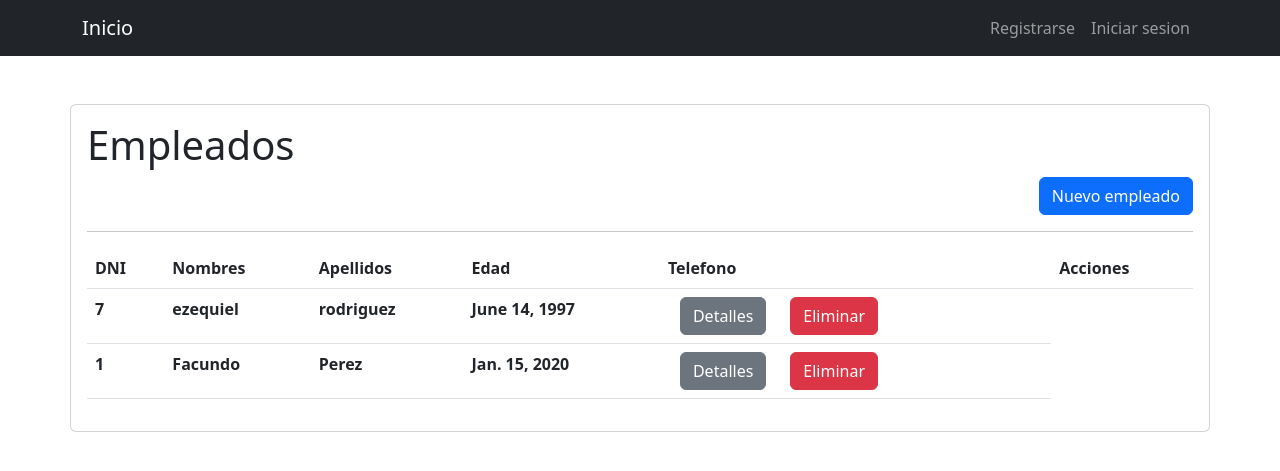
After one commit to perezfacundo/project_v1, a Django app: template solicitudes/templates/empleados.html in a window 1280 px wide. The commit adds this page. Shown: the top 471 px of the page. Run offline with Django 4.2, Linux system fonts and the light colour scheme; the template is opened without the code that fills it: values that come from a table or form of the project are taken from there, others are empty; data comes from the database, SQL or seed files in the repository; both versions use the stored data as it was after the commit; tables that the repository leaves empty hold one stand-in row (values such as "Sample post"); lists and menus that the app fills with data are empty.

Commit message:
prueba_permisos exitosa

```diff
--- a/project_v1/urls.py
+++ b/project_v1/urls.py
@@ -21,11 +21,25 @@ urlpatterns = [
     path('admin/', admin.site.urls),
     path('', views.home, name='home'),
 
+    # rutas solicitudes
     path('solicitudes/', views.solicitudes, name='solicitudes'),
     path('solicitudes/crear/', views.solicitudes_crear, name='solicitudes_crear'),
     path('solicitudes/<int:solicitud_id>/', views.solicitud_detalle, name='solicitud_detalle'),
     path('solicitudes/<int:solicitud_id>/eliminar/', views.solicitud_eliminar, name='solicitud_eliminar'),
 
+    #rutas empleados
+    path('empleados/', views.empleados, name='empleados'),
+    # path('empleados/crear/', views.empleados_crear, name='empleados_crear'),
+    # path('empleados/<int:empleado_id/>', views.empleado_detalle, name='empleado_detalle'),
+    # path('empleados/<int:empleado_id/eliminar/>', views.empleado_eliminar, name='empleado_eliminar'),
+
+    #rutas clientes
+    # path('clientes/', views.clientes, name='clientes'),
+    # path('clientes/crear/', views.clientes_crear, name='clientes_crear'),
+    # path('clientes/<int:clientes_id/>', views.cliente_detalle, name='cliente_detalle'),
+    # path('clientes/<int:clientes_id/eliminar/>', views.cliente_eliminar, name='cliente_eliminar'),
+
+    #rutas authenticate
     path('signup/', views.signup, name='signup'),
     path('logout/', views.signout, name='logout'),
     path('signin/', views.signin, name='signin'),
--- a/solicitudes/admin.py
+++ b/solicitudes/admin.py
@@ -5,11 +5,11 @@ from .models import Usuario, EstadosCliente, Cliente, EstadosEmpleadoCalle, Empl
 
 admin.site.register(Usuario)
 admin.site.register(EstadosCliente)
-# admin.site.register(Cliente)
+admin.site.register(Cliente)
 admin.site.register(EstadosEmpleadoCalle)
-# admin.site.register(EmpleadoCalle)
+admin.site.register(EmpleadoCalle)
 admin.site.register(EstadosEmpleadoAdmnistrativo)
-# admin.site.register(EmpleadoAdministrativo)
+admin.site.register(EmpleadoAdministrativo)
 admin.site.register(tipo_usuario)
 admin.site.register(EstadosSolicitud)
 admin.site.register(Solicitud)
--- a/solicitudes/models.py
+++ b/solicitudes/models.py
@@ -12,6 +12,10 @@ class tipo_usuario(models.Model):
 
     def __str__(self):
         return f"{self.descripcion}"
+
+    class Meta:
+        verbose_name_plural = "Tipos de usuarios"
+
 
 class Usuario(AbstractUser):
     # id int [primary key]
@@ -32,11 +36,17 @@ class Usuario(AbstractUser):
     def __str__(self):
         return f"0{self.id} - {self.last_name} {self.first_name}"
 
+    class Meta:
+        verbose_name_plural = "Usuarios"
+
 class EstadosCliente(models.Model):
     descripcion = models.CharField(max_length=20)
 
     def __str__(self):
         return f"{self.descripcion}"
+
+    class Meta:
+        verbose_name_plural = "Estados de clientes"
 
 class Cliente(Usuario):
     puntos = models.IntegerField()
@@ -46,27 +56,62 @@ class Cliente(Usuario):
     def __str__(self):
         return f"{self.last_name} {self.first_name} "
 
+    class Meta:
+        verbose_name_plural = "Clientes"
+
 class EstadosEmpleadoCalle(models.Model):
     descripcion = models.CharField(max_length=20)
 
+    def __str__(self):
+        return f"{self.descripcion}"
+
+    class Meta:
+        verbose_name_plural = "Estados de empleados de calle"
+
 class EmpleadoCalle(Usuario):
+    fecha_nac = models.DateField(null=True)
     tipo_carnet = models.CharField(max_length=2)
     ausencias = models.IntegerField()
     id_estado_empleado_calle = models.ForeignKey(EstadosEmpleadoCalle, on_delete=models.CASCADE)
     usuario = models.OneToOneField(Usuario, on_delete=models.CASCADE, parent_link=True)
 
+    def __str__(self):
+        return f"0{self.id} - {self.last_name} {self.first_name}"
+
+    class Meta:
+        verbose_name_plural = "Empleados de calle"
+
 class EstadosEmpleadoAdmnistrativo(models.Model):
     descripcion = models.CharField(max_length=20)
 
+    def __str__(self):
+        return f"{self.descripcion}"
+
+    class Meta:
+        verbose_name_plural = "Estados de empleados administrativos"
+
 class EmpleadoAdministrativo(Usuario):
+    fecha_nac = models.DateField(null=True)
     ausencias = models.IntegerField()
     id_estado_empleado_administrativo = models.ForeignKey(EstadosEmpleadoAdmnistrativo, on_delete=models.CASCADE)
     usuario = models.OneToOneField(Usuario, on_delete=models.CASCADE, parent_link=True)
+
+    def __str__(self):
+        return f"0{self.id} - {self.last_name} {self.first_name} {self.id_tipo_usuario.descripcion}"
+
+    class Meta:
+        verbose_name_plural = "Empleados administrativos"
 
 #==================================================
 
 class EstadosSolicitud(models.Model):
     descripcion = models.CharField(max_length=20)
+
+    def __str__(self):
+        return f"{self.descripcion}"
+
+    class Meta:
+        verbose_name_plural = "Estados de solicitudes"
 
 class Solicitud(models.Model):
     objetos_a_transportar = models.TextField(max_length=255, null=True) #heladera, sillon, televisor, escritorio
@@ -94,8 +139,20 @@ class Solicitud(models.Model):
 
     fecha_trabajo = models.DateField(blank=False, validators=[validar_dia_habil])
 
+    def __str__(self):
+        return f"ID:{self.id}- Desde:{self.direccion_desde}- Hasta:{self.direccion_hasta}"
+
+    class Meta:
+        verbose_name_plural = "Solicitudes"
+
 class EstadosTransporte(models.Model):
     descripcion = models.CharField(max_length=20)
+
+    def __str__(self):
+        return f"{self.descripcion}"
+
+    class Meta:
+        verbose_name_plural = "Estados de solicitudes"
 
 class Transporte(models.Model):
     dominio = models.CharField(max_length=7)
@@ -105,12 +162,30 @@ class Transporte(models.Model):
     capacidad = models.IntegerField()
     id_estado_transporte = models.ForeignKey(EstadosTransporte, on_delete=models.CASCADE)
 
+    def __str__(self):
+        return f"ID:{self.id}- Dominio:{self.dominio}- Marca:{self.marca}- Nombre:{self.nombre}"
+
+    class Meta:
+        verbose_name_plural = "Transportes"
+
 #=================================================
 
 class SolicitudesEmpleados(models.Model):
     id_solicitud = models.ForeignKey(Solicitud, on_delete=models.CASCADE)
     id_empleado = models.ForeignKey(EmpleadoCalle, on_delete=models.CASCADE)
 
+    def __str__(self):
+        return f"{self.id_solicitud.direccion_desde}/{self.direccion_hasta} el:{self.fecha_trabajo} - {self.id_empleado.first_name} {self.id_empleado.last_name}"
+
+    class Meta:
+        verbose_name_plural = "Solicitudes y Empleados"
+
 class SolicitudesTransportes(models.Model):
     id_solicitud = models.ForeignKey(Solicitud, on_delete=models.CASCADE)
     id_transporte = models.ForeignKey(Transporte, on_delete=models.CASCADE)
+
+    def __str__(self):
+        return f"{self.id_solicitud.direccion_desde}/{self.direccion_hasta} el:{self.fecha_trabajo} - {self.id_transporte.marca} {self.id_transporte.nombre}"
+
+    class Meta:
+        verbose_name_plural = "Solicitudes y Transportes"
--- a/solicitudes/templates/base.html
+++ b/solicitudes/templates/base.html
@@ -21,10 +21,17 @@
 
       <div class="collapse navbar-collapse" id="navbarNav">
         <ul class="navbar-nav ms-auto">
-          <!-- <li class="nav-item"><a class="nav-link active" href="/">Inicio</a></li> -->
+
           {% if user.is_authenticated %}
           <li class="nav-item"><a class="nav-link" href="/solicitudes">Solicitudes</a></li>
-          <!-- <li class="nav-item"><a class="nav-link" href="/solicitudes/crear">Crear solicitud</a></li> -->
+
+          <!-- si usuario = admin o empleado administrativo then -->
+
+          {% if user.is_staff %}
+          <li class="nav-item"><a class="nav-link" href="/empleados">Empleados</a></li>
+          <li class="nav-item"><a class="nav-link" href="/transportes">Transportes</a></li>
+          {% endif %}
+
           <li class="nav-item"><a class="nav-link" href="/logout">Cerrar sesion</a></li>
           {% else %}
           <li class="nav-item"><a class="nav-link" href="/signup">Registrarse</a></li>
--- /dev/null
+++ b/solicitudes/templates/empleados.html
@@ -0,0 +1,79 @@
+{% extends 'base.html' %}
+
+{% block content %}
+
+<div class="container">
+    <div class="row">
+        <section class="col-md-10 mt-5 card card-body">
+            <h1>Empleados</h1>
+            <div class="d-grid gap-2 d-md-flex justify-content-md-end">
+                <a class="btn btn-primary" href="/empleados/crear/">Nuevo empleado</a>
+            </div>
+            <hr>
+            <table class="table table-hover">
+                <thead>
+                    <tr>
+                        <th scope="col">DNI</th>
+                        <th scope="col">Nombres</th>
+                        <th scope="col">Apellidos</th>
+                        <th scope="col">Edad</th>
+                        <th scope="col">Telefono</th>
+                        <th scope="col">Acciones</th>
+                    </tr>
+                </thead>
+                <tbody>
+                    {% for empleado in empleados_calle %}
+                    <tr>
+                        <th scope="row">{{empleado.id}}</th>
+                        <th>{{empleado.first_name}}</th>
+                        <th>{{empleado.last_name}}</th>
+                        <th>{{empleado.fecha_nac}}</th>
+                        <th>
+                            <div class="container text-center">
+                                <div class="row row-cols-auto">
+                                    <div class="col">
+                                        <form action="{% url 'empleado_detalle' empleado.id %}" method="GET">
+                                            {% csrf_token %}<button class="btn btn-secondary">Detalles</button>
+                                        </form>
+                                    </div>
+                                    <div class="col">
+                                        <form action="{% url 'empleado_eliminar' empleado.id %}" method="POST">
+                                            {% csrf_token %}<button class="btn btn-danger">Eliminar</button>
+                                        </form>
+                                    </div>
+                                </div>
+                            </div>
+                        </th>
+                    </tr>
+                    {% endfor %}
+                    {% for empleado in empleados_administrativos %}
+                    <tr>
+                        <th scope="row">{{empleado.id}}</th>
+                        <th>{{empleado.first_name}}</th>
+                        <th>{{empleado.last_name}}</th>
+                        <th>{{empleado.fecha_nac}}</th>
+                        <th>
+                            <div class="container text-center">
+                                <div class="row row-cols-auto">
+                                    <div class="col">
+                                        <form action="{% url 'empleado_detalle' empleado.id %}" method="GET">
+                                            {% csrf_token %}<button class="btn btn-secondary">Detalles</button>
+                                        </form>
+                                    </div>
+                                    <div class="col">
+                                        <form action="{% url 'empleado_eliminar' empleado.id %}" method="POST">
+                                            {% csrf_token %}<button class="btn btn-danger">Eliminar</button>
+                                        </form>
+                                    </div>
+                                </div>
+                            </div>
+                        </th>
+                    </tr>
+                    {% endfor %}
+                </tbody>
+            </table>
+        </section>
+    </div>
+</div>
+
+{% endblock %}
--- a/solicitudes/templates/solicitudes.html
+++ b/solicitudes/templates/solicitudes.html
@@ -35,11 +35,13 @@
                                             {% csrf_token %}<button class="btn btn-secondary">Detalles</button>
                                         </form>
                                     </div>
+                                    {% if user.is_staff %}
                                     <div class="col">
                                         <form action="{% url 'solicitud_eliminar' solicitud.id %}" method="POST">
                                             {% csrf_token %}<button class="btn btn-danger">Eliminar</button>
                                         </form>
                                     </div>
+                                    {% endif %}
                                 </div>
                             </div>
                         </th>
```
Also changed, not shown: solicitudes/views.py (+10 -0 lines), db.sqlite3, solicitudes/migrations/0008_empleadoadministrativo_fecha_nac_and_more.py (added).
